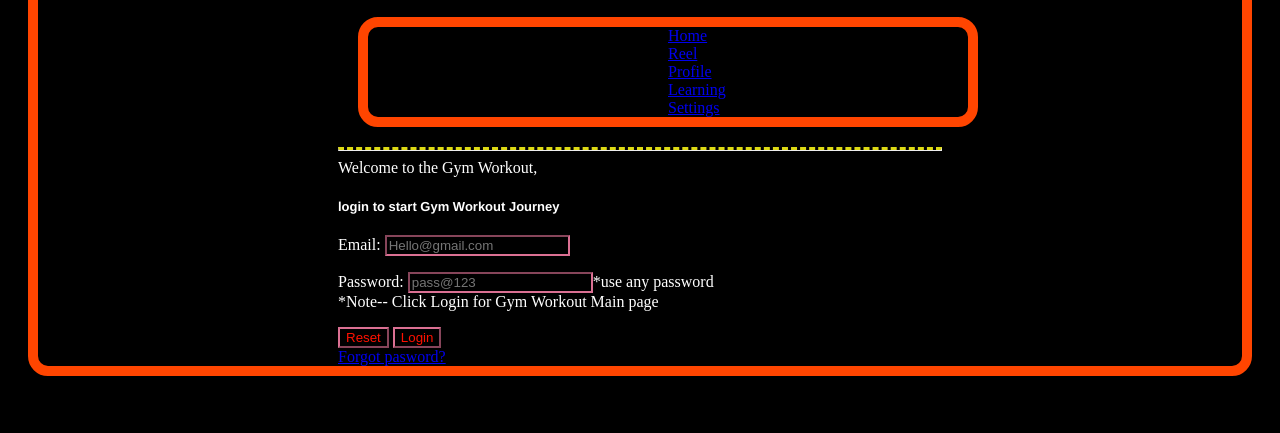
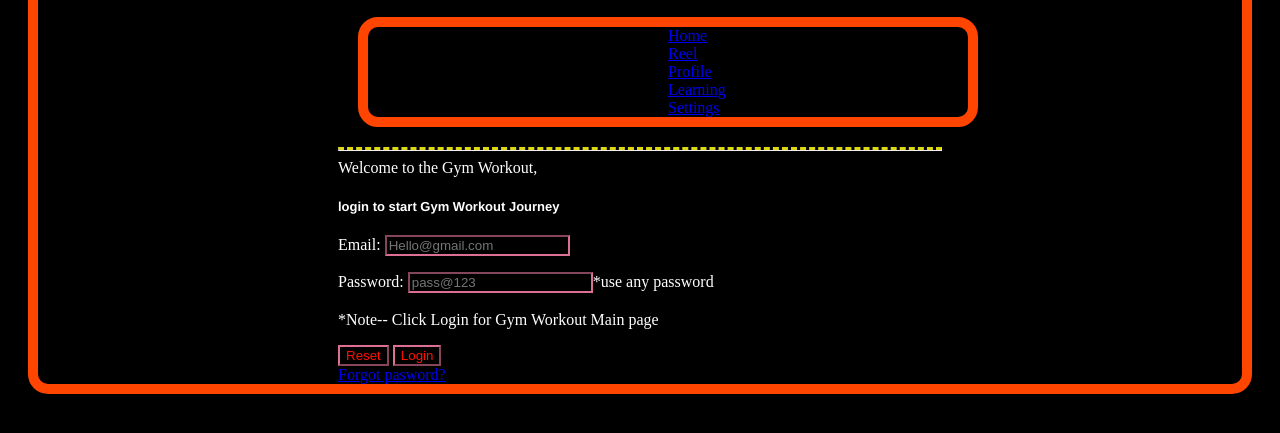
Before and after one commit to Sushil-Marathe/GymFit, a plain HTML site: page index.html in a window 1280 px wide. Shown: the part 117-550 px from the top of the page. Drawn offline with Linux system fonts and the light colour scheme.

Commit message:
Update index.html

```diff
--- a/index.html
+++ b/index.html
@@ -37,7 +37,7 @@
     <h2>Welcome to the Gym Workout,</h2>
     <h5 style="font-size:small;">login to start Gym Workout Journey</h5>
     <p> Email: <input type="email" placeholder="Hello@gmail.com" class="Email"></p>
-    <p>Password: <input type="password" placeholder="pass@123" class="Pass">*use any password<br>*Note-- Click Login for Gym Workout Main page</p>
+    <p>Password: <input type="password" placeholder="pass@123" class="Pass">*use any password<br><br>*Note-- Click Login for Gym Workout Main page</p>
     <input type="button" value="Reset">
     <a href="./MAIN_PAGE.html">
     <input type="submit" value="Login">
```
